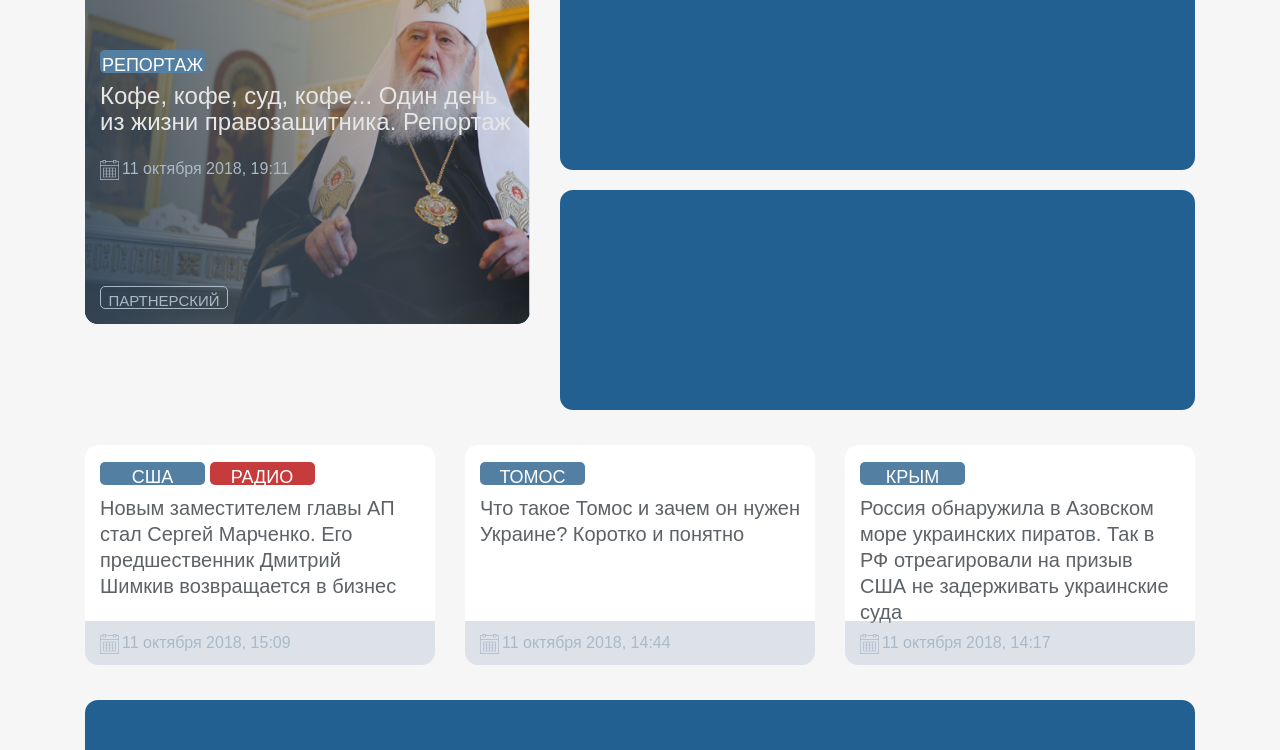
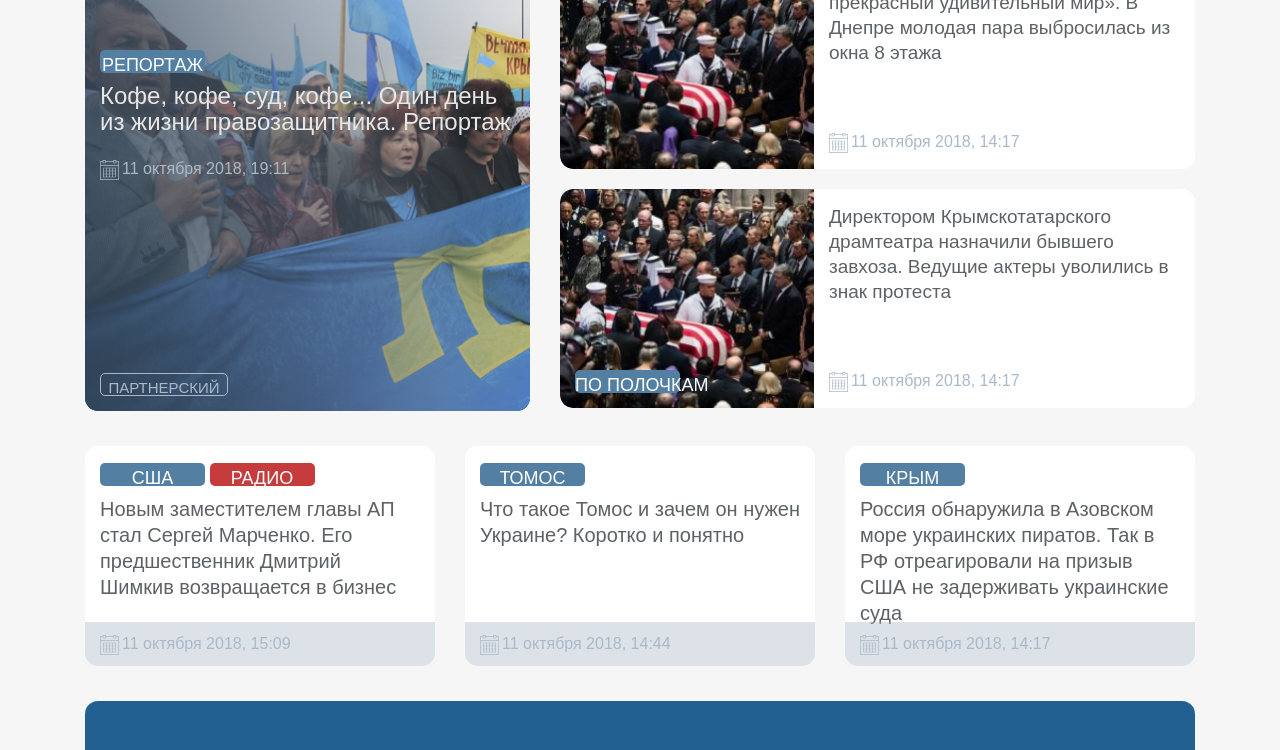
Before and after one commit to BondYuriy/qha, a website: page src/index.html in a window 1280 px wide. Shown: the part 1346-2096 px from the top of the page. Drawn offline with nearby package versions, Linux system fonts and the light colour scheme; files that its build step writes are made by us from their sources; files whose address does not match are found by name; a web font is replaced by a local one.

Commit message:
adds podcust block

```diff
--- a/src/index.html
+++ b/src/index.html
@@ -337,7 +337,7 @@
         <div class="row mb-35">
           <div class="col-5">
             <div class="news-item_2">
-              <img class="chif-img" src="img/test-img/left_news_background.png" alt="foto">
+              <img class="chif-img" src="img/test-img/news2_background.png" alt="foto">
               <div class="icon-box">
                 <img src="img/youtube-play-button.svg" alt="">
               </div>
@@ -350,16 +350,36 @@
                   </div>
                 </div>
                 <div class="sticker-partners">ПАРТНЕРСКИЙ МАТЕРИАЛ</div>
-                <!-- <div class="news-item_text scrollbar">
-                  <p></p>
-                </div> -->
               </div>
             </div>
-
           </div>
           <div class="col-7">
-            <div class="article_4"></div>
-            <div class="article_5"></div>
+            <div class="podcust mb-20">
+              <div class="chif-img_box">
+                <img src="img/test-img/news_image-2.png" alt="foto">
+              </div>
+              <div class="podcust-news">
+                <a class="title-news_gray" href="#">«Мы почувствовали этот гребаный и прекрасный удивительный мир». В
+                  Днепре молодая пара выбросилась из окна 8 этажа</a>
+                <div class="date-1">
+                  <span>11 октября 2018, 14:17</span>
+                </div>
+              </div>
+            </div>
+            <div class="podcust">
+              <div class="chif-img_box">
+                <img src="img/test-img/news_image-2.png" alt="foto">
+                <div class="btn-box">
+                  <a class="btn btn-blue mr-15" href="#">ПО ПОЛОЧКАМ</a>
+                </div>
+              </div>
+              <div class="podcust-news">
+                <a class="title-news_gray" href="#">Директором Крымскотатарского драмтеатра назначили бывшего завхоза.  Ведущие актеры уволились в знак протеста</a>
+                <div class="date-1">
+                  <span>11 октября 2018, 14:17</span>
+                </div>
+              </div>
+            </div>
           </div>
         </div>
         <div class="row mb-35">
@@ -489,6 +509,7 @@
         </div>
 
       </div>
+
     </main>
 
     <footer>
--- a/src/sass/pages/home.scss
+++ b/src/sass/pages/home.scss
@@ -189,10 +189,7 @@ main {
   z-index: 1;
 }
 
-.news-item_info,
-.news_line_noback,
-.news_small_box {
-  & .date-1 {
+.date-1 {
   position: relative;
 
   & span {
@@ -209,7 +206,6 @@ main {
       background-image: url("../img/calendar.svg");
       margin-right: 3px;
       vertical-align: middle;
-      }
     }
   }
 }
@@ -438,12 +434,52 @@ main {
   &:hover .chif-img {
     filter: blur(8px);
   }
-
 }
 
-.article_4,
-.article_5 {
-  height: 220px;
+.podcust {
+  display: flex;
+  justify-content: space-between;
+  border-radius: 13px;
+
+  & .chif-img_box {
+    flex: 0 0 40%;
+    position: relative;
+
+    & img {
+      @extend %img;
+      border-radius: 13px 0px 0px 13px;
+    }
+
+    & .btn-box {
+      position: absolute;
+      left: 15px;
+      bottom: 15px;
+    }
+  }
+
+  & .podcust-news {
+    padding: 15px;
+    background-color: #fff;
+    border-radius: 0px 13px 13px 0px;
+    position: relative;
+
+    & .title-news_gray {
+      color: #5d6267;
+      font-family: $Pf_Din;
+      font-size: 19px;
+      font-weight: 500;
+      line-height: 25px;
+    }
+
+    & .date-1 {
+      position: absolute;
+      bottom: 15px;
+    }
+  }
+
+  &:hover {
+    box-shadow: 0px 0px 18px rgba(35, 96, 146, 0.3);
+  }
 }
 
 .article_4 {
@@ -482,8 +518,6 @@ main {
 .news-item,
 .news-sidebar_item,
 .news-item_2,
-.article_4,
-.article_5,
 .best-article,
 .article_6,
 .article_7,
```
Also changed, not shown: build/css/styles.css, build/img/test-img/news2_background.png (added), build/img/test-img/news_image-2.png (added), build/index.html, src/img/test-img/news2_background.png (added), src/img/test-img/news_image-2.png (added). Lines whose indentation alone changed are shown as unchanged.
